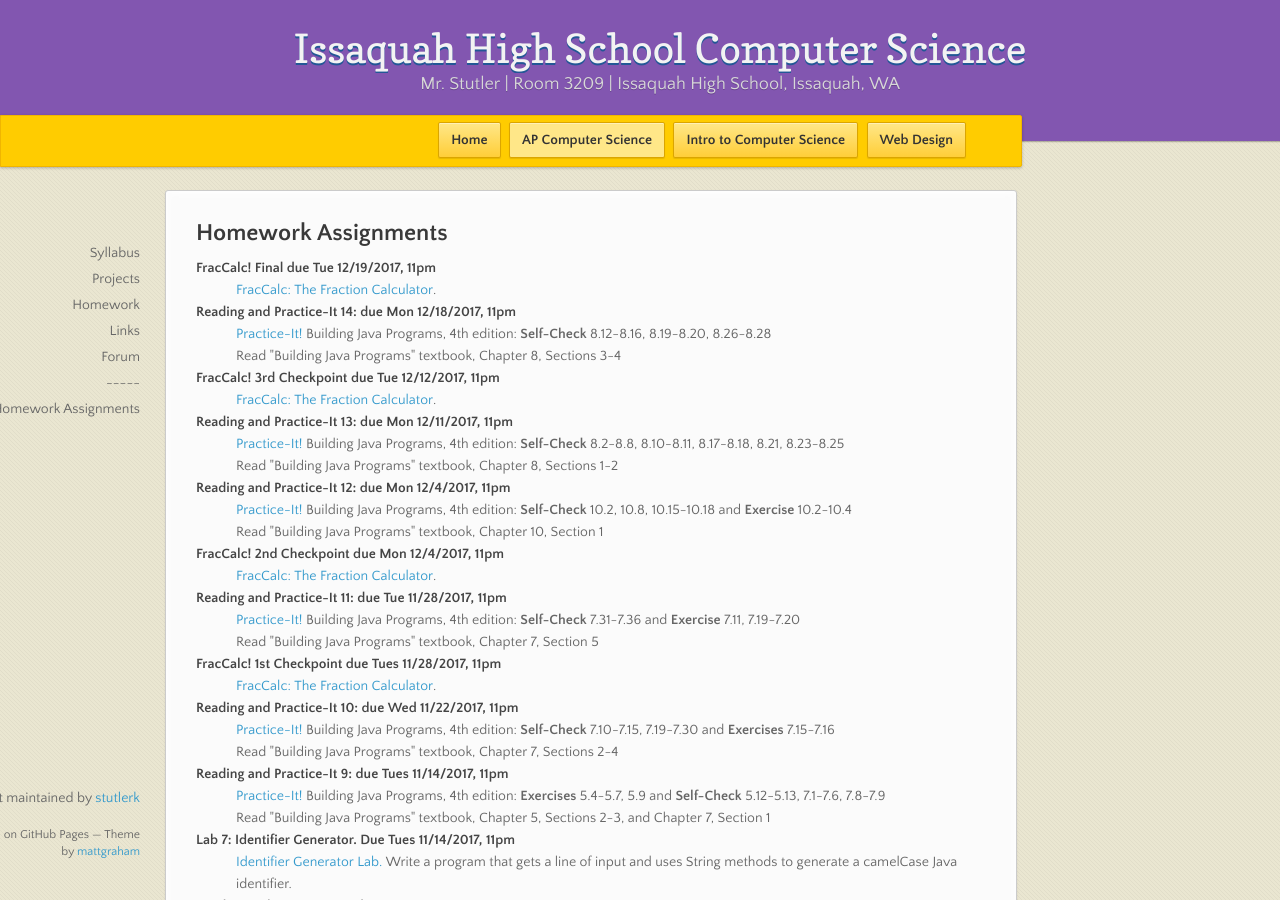
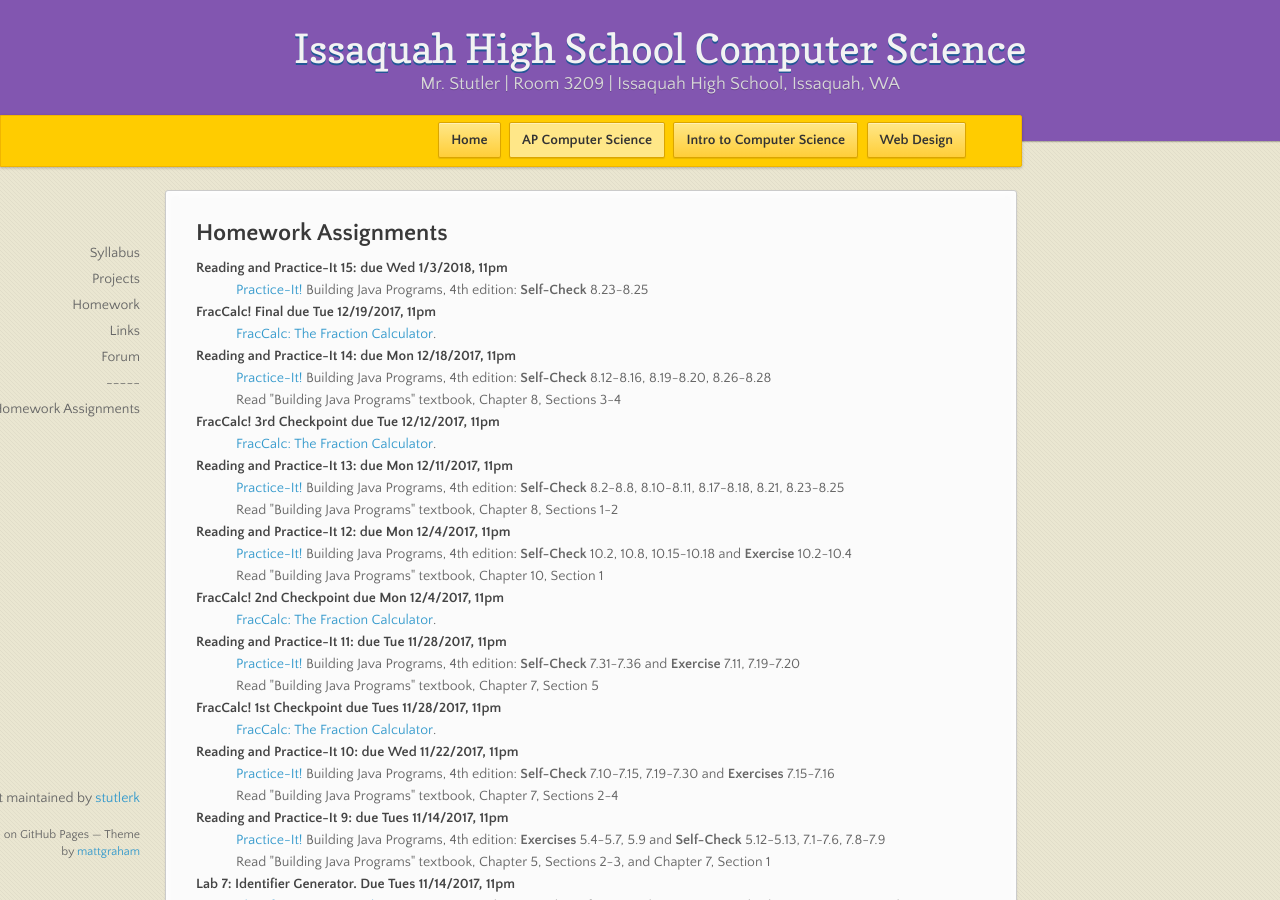
Before and after one commit to stutlerk/ihs-website, a Jekyll site: the page built from _apcs/homework.html, in a window 1280 px wide and 900 px high. Built offline with Jekyll 4.4.1, drawn with Linux system fonts in a browser that asks for light colours; nearby versions of some CDN libraries.

Commit message:
Update homework.html

```diff
--- a/_apcs/homework.html
+++ b/_apcs/homework.html
@@ -6,6 +6,9 @@
 <section>
 <h2>Homework Assignments</h2>
   <dl>
+    <dt>Reading and Practice-It 15: due Wed 1/3/2018, 11pm</dt>
+    <dd><a href="https://practiceit.cs.washington.edu/" target="_blank">Practice-It!</a> Building Java Programs, 4th edition: <b>Self-Check</b> 8.23-8.25</dd>
+
     <dt>FracCalc! Final due Tue 12/19/2017, 11pm</dt>
     <dd><a href="https://issaquahwednet-my.sharepoint.com/personal/stutlerk_issaquah_wednet_edu/_layouts/15/guestaccess.aspx?guestaccesstoken=76nw1SiLVMRMAuaenBJflZENgReWaqlXJBn0zRhQeAI%3D&docid=0a638b3e4df4a4c88a941f4bb143a2c7d&rev=1&e=dc7b6ed033924d4fa7425f999970c0fd" target="_blank">FracCalc: The Fraction Calculator</a>.</dd>
 
```
